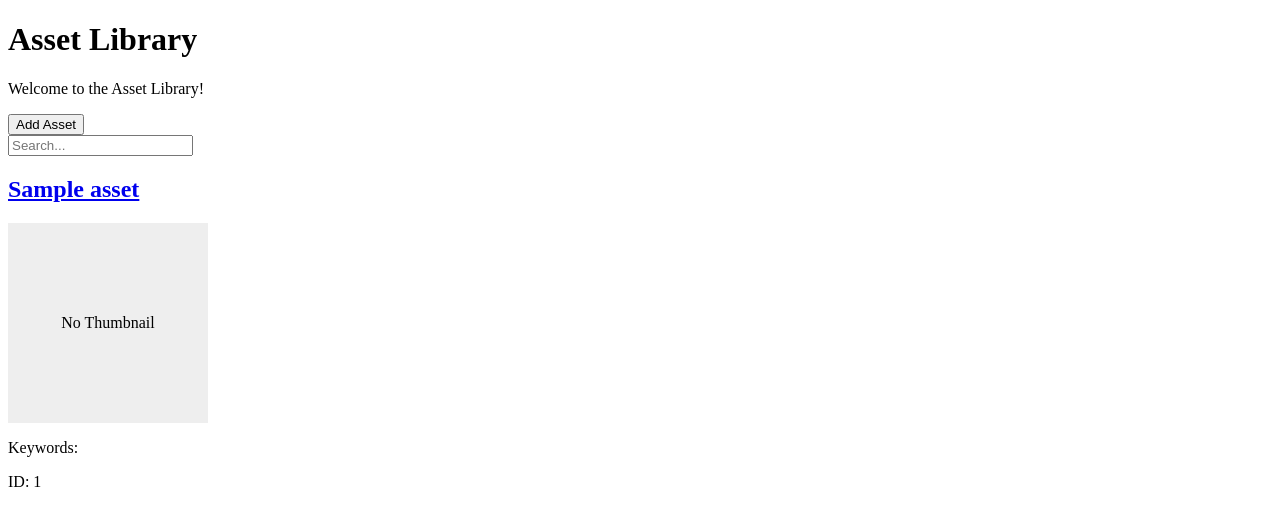
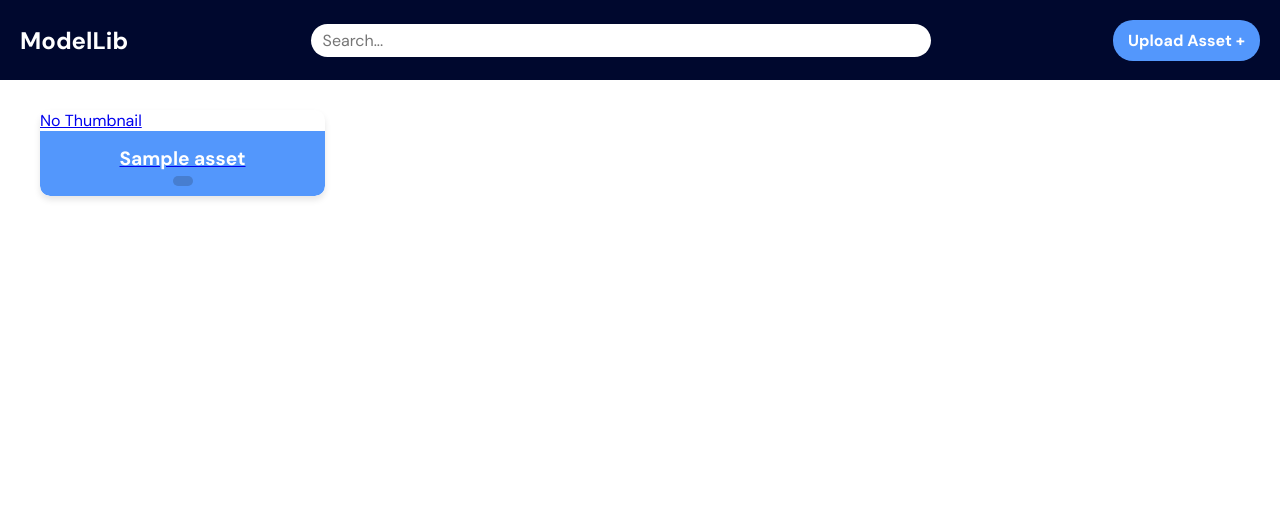
Before and after one commit to terskayl/usd-asset-library, a Django app: template asset_library/library/templates/home.html in a window 1280 px wide. Shown: the top 526 px of the page. Run offline with Django 5.2, Linux system fonts and the light colour scheme; the template is opened without the code that fills it: most values are stand-ins (such as "Sample title", 1, 10 or a date in 2020).

Commit message:
ui/ux changes!

```diff
--- /dev/null
+++ b/asset_library/library/static/styles.css
@@ -0,0 +1,365 @@
+@import url('https://fonts.googleapis.com/css2?family=DM+Sans:wght@400;500;700&display=swap');
+
+body {
+    font-family: 'DM Sans', sans-serif;
+    margin: 0;
+    padding: 0;
+}
+
+.header {
+    background-color: #00082E;
+    color: white;
+    display: flex;
+    align-items: center;
+    justify-content: space-between;
+    padding: 10px 20px;
+    height: 60px;
+}
+
+/* Logo */
+.header .logo {
+    font-size: 1.5rem;
+    font-weight: bold;
+}
+
+/* Search Bar */
+.search-bar {
+    flex: 1;
+    max-width: 600px;
+    margin: 0 20px;
+    display: flex;
+    align-items: center;
+    background: white;
+    padding: 5px 10px;
+    border-radius: 20px;
+}
+
+.search-bar input {
+    border: none;
+    outline: none;
+    width: 100%;
+    font-size: 1rem;
+    font-family: 'DM Sans', sans-serif;
+}
+
+/* Add Asset Button */
+.add-asset {
+    background-color: #5397FC;
+    color: white;
+    border: none;
+    padding: 10px 15px;
+    border-radius: 20px;
+    font-size: 1rem;
+    cursor: pointer;
+    font-family: 'DM Sans', sans-serif;
+    font-weight: Bold;
+}
+
+.add-asset:hover {
+    background-color: #004089;
+}
+
+/* Asset Grid - aka Pinterest-esque layout */
+.asset-grid {
+    column-count: 4;
+    column-gap: 20px;
+    padding: 30px;
+    max-width: 1200px;
+    margin: 0 auto;
+}
+
+@media screen and (max-width: 1100px) {
+    .asset-grid {
+        column-count: 3;
+    }
+}
+
+@media screen and (max-width: 800px) {
+    .asset-grid {
+        column-count: 2;
+    }
+}
+
+@media screen and (max-width: 500px) {
+    .asset-grid {
+        column-count: 1;
+    }
+}
+
+
+/* Asset Card */
+.asset-card {
+    display: inline-block;
+    width: 100%;
+    margin-bottom: 20px;
+    background: white;
+    border-radius: 10px;
+    overflow: hidden;
+    box-shadow: 0px 4px 6px rgba(0, 0, 0, 0.1);
+    transition: transform 0.2s;
+}
+
+@media screen and (max-width: 600px) {
+    .asset-card {
+        margin-bottom: 30px;
+    }
+}
+
+.asset-card:hover {
+    transform: translateY(-5px);
+}
+
+.asset-thumbnail {
+    width: 100%;
+    height: auto;
+    object-fit: cover;
+    border-radius: 10px 10px 0 0;
+    display: block;
+}
+
+.asset-info {
+    background: #5397FC;
+    color: white;
+    padding: 10px;
+    border-bottom-left-radius: 10px;
+    border-bottom-right-radius: 10px;
+    text-align: center;
+    font-family: 'DM Sans', sans-serif;
+}
+
+.asset-info h2 {
+    font-size: 1.2rem;
+    margin: 5px 0;
+}
+
+.asset-keywords {
+    display: flex;
+    flex-wrap: wrap;
+    justify-content: center;
+    gap: 5px;
+    margin-top: 5px;
+}
+
+.keyword {
+    background: #477ED0;
+    padding: 5px 10px;
+    border-radius: 8px;
+    font-size: 0.75rem;
+}
+
+/* asset detail page */
+.container {
+    max-width: 1200px;
+    margin: 20px auto;
+    padding: 0 50px;
+    font-family: 'DM Sans', sans-serif;
+}
+
+.back-button {
+    text-decoration: none;
+    color: #1A1A1A;
+    font-size: 1rem;
+    margin-bottom: 20px;
+    display: inline-block;
+}
+
+.asset-detail-grid {
+    display: flex;
+    flex-wrap: wrap;
+    gap: 40px;
+    align-items: flex-start;
+}
+
+.asset-info-section {
+    flex: 1;
+    min-width: 300px;
+}
+
+.asset-preview-section {
+    flex: 1;
+    min-width: 300px;
+    text-align: center;
+}
+
+.asset-title {
+    font-size: 2rem;
+    font-weight: 700;
+    color: #00082E;
+}
+
+.asset-tags {
+    margin: 10px 0;
+}
+
+.tag {
+    background-color: #5397FC;
+    color: white;
+    padding: 5px 12px;
+    border-radius: 12px;
+    font-size: 0.85rem;
+    margin: 5px 5px 5px 0;
+    display: inline-block;
+}
+
+.texture-status {
+    margin: 10px 0;
+    font-weight: 500;
+}
+
+.history-box {
+    background: white;
+    border-radius: 16px;
+    padding: 20px;
+    margin-top: 30px;
+    box-shadow: 0 4px 12px rgba(0,0,0,0.2);
+}
+
+.commit-entry {
+    margin-bottom: 20px;
+}
+
+.thumbnail-img {
+    width: 100%;
+    max-width: 400px;
+    border-radius: 12px;
+    margin-bottom: 20px;
+}
+
+.button-group {
+    display: flex;
+    gap: 20px;
+    justify-content: center;
+    margin-top: 20px;
+}
+
+.primary-btn, .secondary-btn {
+    font-family: 'DM Sans', sans-serif;
+    font-size: 1rem;
+    padding: 10px 24px;
+    border-radius: 12px;
+    cursor: pointer;
+    border: none;
+}
+
+.primary-btn {
+    background-color: #5397FC;
+    color: white;
+}
+
+.secondary-btn {
+    background-color: white;
+    border: 2px solid #5397FC;
+    color: #5397FC;
+}
+
+.primary-btn:hover {
+    background-color: #0047ab;
+}
+
+.secondary-btn:hover {
+    background-color: #eaf0ff;
+}
+
+/* Modal for Update Form */
+.modal {
+    display: none;
+    position: fixed;
+    top: 50%;
+    left: 50%;
+    translate: -50% -50%;
+    background-color: white;
+    padding: 30px;
+    border-radius: 16px;
+    box-shadow: 0 4px 20px rgba(0,0,0,0.2);
+    z-index: 1000;
+}
+
+.update-modal {
+    width: 500px;
+    max-width: 70%;
+    background-color: #fff;
+    border-radius: 16px;
+    box-shadow: 0 4px 20px rgba(0, 0, 0, 0.2);
+    padding: 30px;
+    font-family: 'DM Sans', sans-serif;
+    color: #00082E;
+    max-height: 90vh;
+    overflow-y: auto;
+}
+
+.modal-title {
+    font-size: 1.5rem;
+    font-weight: 700;
+    margin-bottom: 20px;
+}
+
+.form-group {
+    margin-bottom: 20px;
+}
+
+.form-group label {
+    font-size: 0.95rem;
+    display: block;
+    font-weight: 500;
+    margin-bottom: 8px;
+}
+
+.form-group input[type="text"],
+.form-group input[type="date"],
+.form-group input[type="datetime-local"],
+.form-group textarea {
+    font-size: 0.95rem;
+    padding: 8px 10px;
+    width: 100%;
+    font-family: 'DM Sans', sans-serif;
+    border-radius: 10px;
+    border: none;
+    background-color: #F2F2F2;
+    box-sizing: border-box;
+}
+
+textarea {
+    height: 50px;
+    resize: vertical;
+}
+
+.form-buttons {
+    display: flex;
+    justify-content: space-between;
+    margin-top: 30px;
+}
+
+#keywords {
+    margin-top: 10px;
+    width: 100%;
+    font-family: 'DM Sans', sans-serif;
+    font-size: 1rem;
+    padding: 10px;
+    border-radius: 10px;
+    border: none;
+    background-color: #F2F2F2;
+    box-sizing: border-box;
+}
+
+/* Upload Button Modal */
+.upload-modal {
+    width: 500px;
+    max-width: 90%;
+    background-color: #fff;
+    border-radius: 16px;
+    box-shadow: 0 4px 20px rgba(0, 0, 0, 0.1);
+    padding: 30px;
+    font-family: 'DM Sans', sans-serif;
+    color: #00082E;
+    position: fixed;
+    top: 50%;
+    left: 50%;
+    translate: -50% -50%;
+    z-index: 1000;
+    display: none;
+}
+
+.upload-modal textarea {
+    height: 50px;
+    resize: vertical;
+}
--- a/asset_library/library/templates/home.html
+++ b/asset_library/library/templates/home.html
@@ -1,61 +1,81 @@
+{% load static %}
 <!DOCTYPE html>
 <html lang="en">
 <head>
     <meta charset="UTF-8">
     <meta name="viewport" content="width=device-width, initial-scale=1.0">
     <title>Asset Library</title>
+    <link rel="stylesheet" href="{% static 'styles.css' %}">
 </head>
 <body>
-    <h1>Asset Library</h1>
-    <p>Welcome to the Asset Library!</p>
-    <button id="addAsset">Add Asset</button>
+    <header class="header">
+        <div class="logo">ModelLib</div>
+        <div class="search-bar">
+            <input type="text" placeholder="Search...">
+        </div>
+        <button id="addAsset" class="add-asset">Upload Asset +</button>
+    </header>
 
-    <form method="get">
-        <input name="q" type="text" placeholder="Search...">
-    </form>
-
-    <div style="display: grid; grid-template-columns: repeat(auto-fit, minmax(200px, 1fr));">
+    <div class="asset-grid">
         {% for item in assets_with_urls %}
         {% with asset=item.asset thumbnail=item.thumbnail_url %}
-        <div>
+        <div class="asset-card">
             <a href="{% url 'asset_detail' asset.assetName %}">
-                <h2>{{ asset.assetName }}</h2>
+                {% if thumbnail %}
+                    <img src="{{ thumbnail }}" alt="{{ asset.assetName }}" class="asset-thumbnail">
+                {% else %}
+                    <div class="no-thumbnail">No Thumbnail</div>
+                {% endif %}
+                <div class="asset-info">
+                    <h2>{{ asset.assetName }}</h2>
+                    <div class="asset-keywords">
+                        {% for keyword in asset.keywordsList.all %}
+                            <span class="keyword">{{ keyword.keyword }}</span>
+                        {% endfor %}
+                    </div>
+                </div>
             </a>
-            {% if thumbnail %}
-                <img src="{{ thumbnail }}" alt="{{ asset.assetName }}" style="width: 200px; height: 200px;">
-            {% else %}
-                <div style="width: 200px; height: 200px; background: #eee; display: flex; align-items: center; justify-content: center;">
-                    <span>No Thumbnail</span>
-                </div>
-            {% endif %}
-            <p>Keywords:
-                {% for keyword in asset.keywordsList.all %}
-                    {{ keyword.keyword }}{% if not forloop.last %}, {% endif %}
-                {% endfor %}
-            </p>
-            <p>ID: {{ asset.id }}</p>
         </div>
         {% endwith %}
         {% endfor %}
     </div>
 
-    <div id="addAssetForm" style="display: none; position: fixed; top: 50%; left: 50%; translate: -50% -50%; background-color: white; padding: 20px; border: 1px solid black; z-index: 1000;">
+    <div id="addAssetForm" class="modal upload-modal">
+        <h2 class="modal-title">Upload New Asset</h2>
         <form method="post" action="{% url 'home' %}">
             {% csrf_token %}
-            <label for="assetName">Asset Name:</label>
-            <input type="text" id="assetName" name="assetName" required><br><br>
-            <label for="version">Asset Version:</label>
-            <input type="text" id="version" name="version" required><br><br>
-            <label for="date">Date:</label>
-            <input type="datetime-local" id="date" name="date" required><br><br>
-            <label for="keywords">Keywords:</label>
-            <input type="text" id="keywords" name="keywords"><br><br>
-            <label for="note">Note:</label>
-            <input type="text" id="note" name="note"><br><br>
-            <button type="submit">Add Asset</button>
-            <button id="addAssetCancel"> Cancel </button>
+            <div class="form-group">
+                <label for="assetName">Asset Name:</label>
+                <input type="text" id="assetName" name="assetName" required>
+            </div>
+
+            <div class="form-group">
+                <label for="version">Version:</label>
+                <input type="text" id="version" name="version" required>
+            </div>
+
+            <div class="form-group">
+                <label for="date">Date:</label>
+                <input type="datetime-local" id="date" name="date" required>
+            </div>
+
+            <div class="form-group">
+                <label for="keywords">Keywords:</label>
+                <input type="text" id="keywords" name="keywords" placeholder="Enter keywords (comma separated)">
+            </div>
+
+            <div class="form-group">
+                <label for="note">Note:</label>
+                <textarea id="note" name="note" placeholder="Describe the asset or describe as 'Initial Creation'"></textarea>
+            </div>
+
+            <div class="form-buttons">
+                <button id="addAssetCancel" class="secondary-btn">Cancel</button>
+                <button type="submit" class="primary-btn">Submit</button>
+            </div>
         </form>
     </div>
+
 
     <script>
         function showAddAssetForm() {
@@ -65,7 +85,11 @@
             document.getElementById('addAssetForm').style.display = 'none';
         }
         document.getElementById('addAsset').addEventListener('click', showAddAssetForm);
-        document.getElementById('addAssetCancel').addEventListener('click', hideAddAssetForm);
+        document.getElementById('addAssetCancel').addEventListener('click', function(e) {
+            e.preventDefault();
+            hideAddAssetForm();
+        });
     </script>
+
 </body>
 </html>
```
Also changed, not shown: asset_library/library/templates/asset_detail.html (+90 -81 lines), 3 other files.
